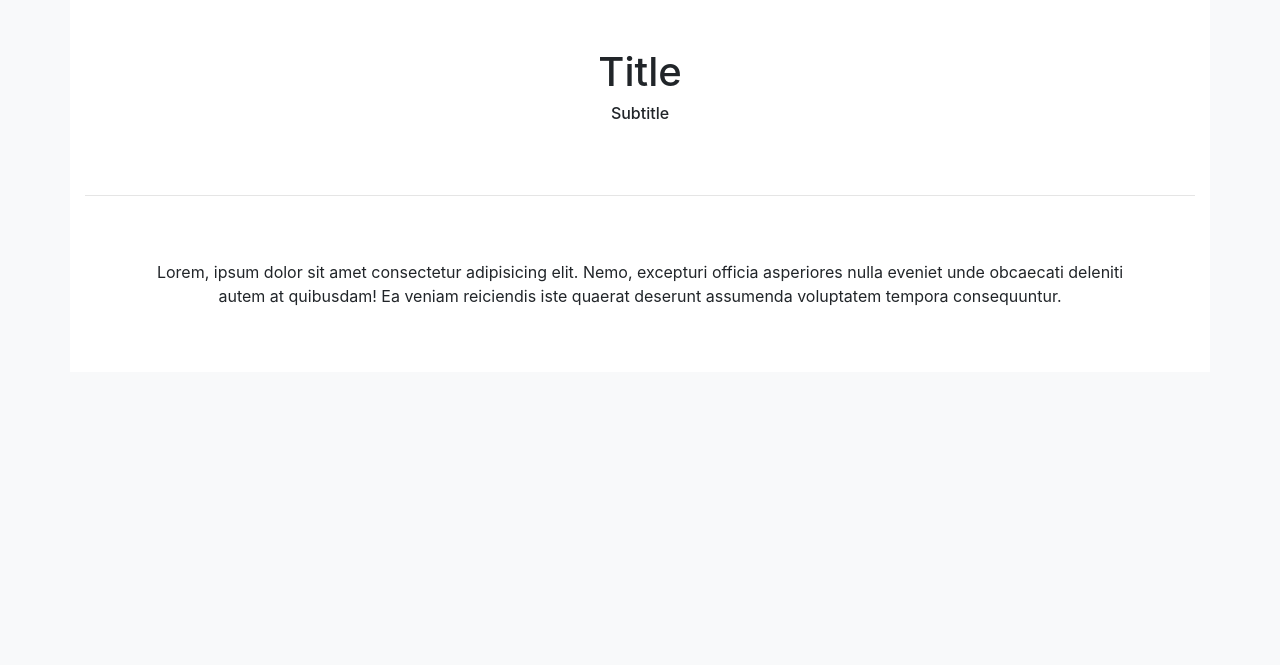
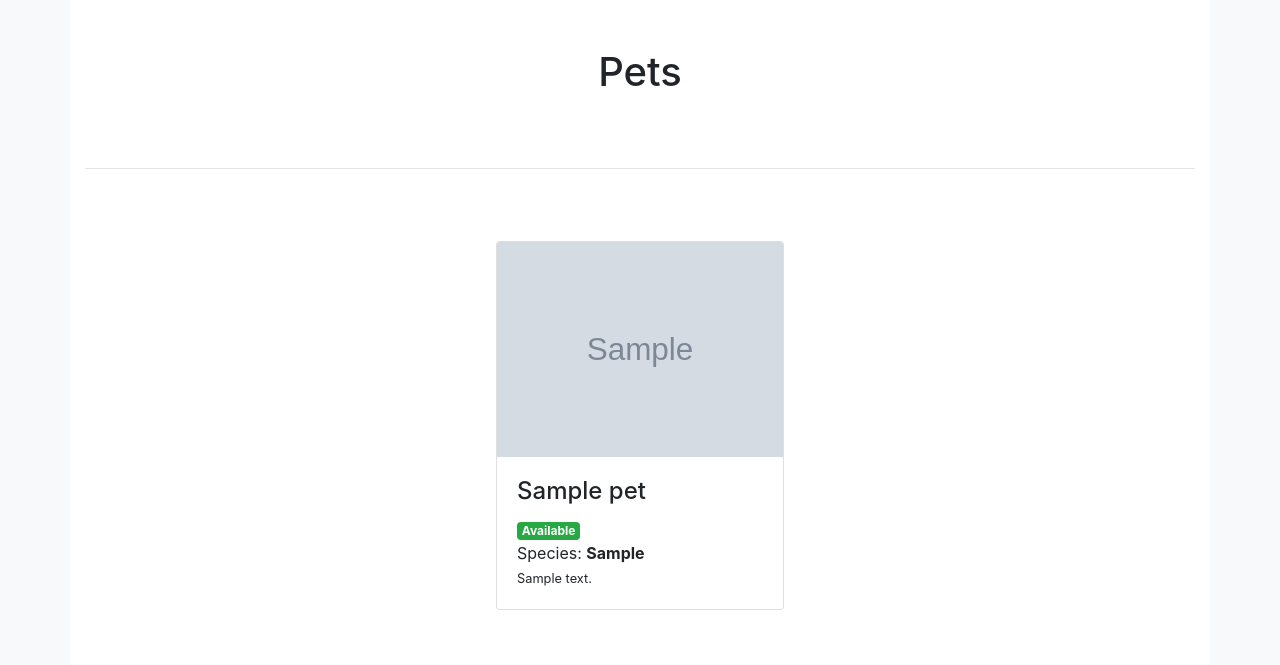
Before and after one commit to johnathan-booy/Adopt, a Flask app: page / in a window 1280 px wide. Shown: the top 665 px of the page. Run offline with Flask 3, Linux system fonts and the light colour scheme; tables that the repository leaves empty hold one stand-in row (values such as "Sample post"); grey boxes marked "Sample" are stand-in pictures.

Commit message:
Make homepage listing pets

```diff
--- a/app.py
+++ b/app.py
@@ -1,6 +1,6 @@
 from flask import Flask, request, render_template, redirect, flash, session
 from flask_debugtoolbar import DebugToolbarExtension
-from models import db, connect_db
+from models import db, connect_db, Pet
 
 app = Flask(__name__)
 
@@ -16,5 +16,6 @@ connect_db(app)
 
 @app.route('/')
 def home_page():
-    """Shows home page"""
-    return render_template('home.html')
+    """Shows home page listing pets"""
+    pets = Pet.query.all()
+    return render_template('home.html', pets=pets)
--- a/templates/base.html
+++ b/templates/base.html
@@ -22,7 +22,7 @@
 </head>
 
 <body class="bg-light">
-	<div class="container text-center bg-white">
+	<div class="container bg-white">
 		{% block content %}
 		{% endblock %}
 	</div>
--- a/templates/home.html
+++ b/templates/home.html
@@ -1,18 +1,44 @@
 {% extends 'base.html' %}
 
 {% block title %}
-<title>Title</title>
+<title>Pets</title>
 {% endblock %}
 
 {% block content %}
-<div class="p-5">
-    <h1>Title</h1>
-    <h6>Subtitle</h2>
+<div class="p-5 text-center">
+    <h1>Pets</h1>
 </div>
 <hr>
-<div class="p-5">
-    <p>Lorem, ipsum dolor sit amet consectetur adipisicing elit. Nemo, excepturi officia asperiores nulla
-        eveniet unde obcaecati deleniti autem at quibusdam! Ea veniam reiciendis iste quaerat deserunt assumenda
-        voluptatem tempora consequuntur.</p>
+<div class="p-5 d-flex flex-wrap justify-content-center">
+    {% for pet in pets %}
+    <div class="card m-2" style="width: 18rem;">
+        {% if pet.image_url %}
+        <img src="{{pet.image_url}}" alt="Picture of {{pet.name}}" class="card-img-top">
+        {% else %}
+        <img src="https://www.bil-jac.com/Images/DogPlaceholder.svg" alt="Default Pet Picture" class="card-img-top">
+        {% endif %}
+        <div class="card-body">
+            <h4 class="card-title">
+                {{pet.name}}
+            </h4>
+            <p class="card-text">
+                {% if pet.available %}
+                <span class="badge badge-success">Available</span>
+                {% else %}
+                <span class="badge badge-info">Adopted</span>
+                {% endif %}
+                <br>
+                Species: <b>{{pet.species}}</b>
+                {% if pet.notes %}
+                <br>
+                <small class="card-text">
+                    {{pet.notes}}
+                </small>
+                {% endif %}
+            </p>
+
+        </div>
+    </div>
+    {% endfor %}
 </div>
 {% endblock %}
```
Also changed, not shown: seed.py (+25 -1 lines).
